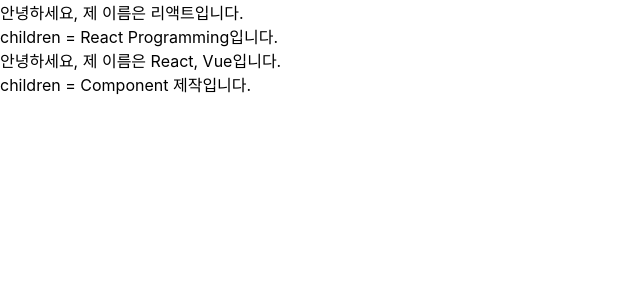
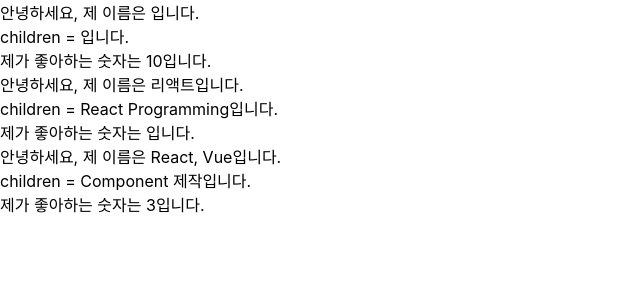
Before and after one commit to KimMyeongJinn/React_AIaaS08, a React (Create React App) app in the folder ch04_component/: page / in a window 1280 px wide. Shown: the top 300 px of the page, without its empty margins (0-640 px from the left). Built offline with nearby package versions, Linux system fonts and the light colour scheme.

Commit message:
props 문법

```diff
--- a/ch04_component/src/App.js
+++ b/ch04_component/src/App.js
@@ -4,7 +4,9 @@
 // import MyComponent from "./ex03_props/MyComponent";
 // import MyComponent from "./ex06_props/MyComponent";
 // import MyComponent from "./ex07_props/MyComponent";
-import MyComponent from "./ex08_destructing/MyComponent";
+// import MyComponent from "./ex08_destructing/MyComponent";
+// import MyComponent from "./ex09_prop_types/MyComponent";
+import MyComponent from "./ex10_prop_required/MyComponent";
 // import Library from "./ex04_props/Library";
 // import Child from "./ex01_function/Child";
 // import Child from "./ex02_class/Child";
@@ -48,12 +50,31 @@
   );
   */
 
+  /*
   return (
     <>
       <MyComponent name="리액트">React Programming</MyComponent>
       <MyComponent name="React, Vue">Component 제작</MyComponent>
     </>
   );
+  */
+  /*
+  return (
+    <>
+      <MyComponent name={10}>React Programming</MyComponent>
+      <MyComponent name="React, Vue">Component 제작</MyComponent>
+    </>
+  );
+*/
+  return (
+    <>
+      <MyComponent favoriteNumber={10} />
+      <MyComponent name="리액트">React Programming</MyComponent>
+      <MyComponent name="React, Vue" favoriteNumber={3}>
+        Component 제작
+      </MyComponent>
+    </>
+  );
 }
 
 export default App;
--- /dev/null
+++ b/ch04_component/src/ex09_prop_types/MyComponent.jsx
@@ -0,0 +1,21 @@
+import PropTypes from "prop-types";
+
+const MyComponent = ({ name, children }) => {
+  return (
+    <>
+      <div>안녕하세요, 제 이름은 {name}입니다.</div>
+      <div>children = {children}입니다.</div>
+    </>
+  );
+};
+
+// MyComponent.defaultProps = {
+//   name: "기본 이름",
+// };
+
+// name은 string을 권장한다. 아니면 console에 경고
+MyComponent.propTypes = {
+  name: PropTypes.string,
+};
+
+export default MyComponent;
--- /dev/null
+++ b/ch04_component/src/ex10_prop_required/MyComponent.jsx
@@ -0,0 +1,20 @@
+import PropTypes from "prop-types";
+
+const MyComponent = ({ name, favoriteNumber, children }) => {
+  return (
+    <>
+      <div>안녕하세요, 제 이름은 {name}입니다.</div>
+      <div>children = {children}입니다.</div>
+      <div>제가 좋아하는 숫자는 {favoriteNumber}입니다.</div>
+    </>
+  );
+};
+
+// favoriteNumber은 number타입이고,
+// 값을 생략하지 맑고 꼭 입력해줘~
+MyComponent.propTypes = {
+  name: PropTypes.string,
+  favoriteNumber: PropTypes.number.isRequired,
+};
+
+export default MyComponent;
```
